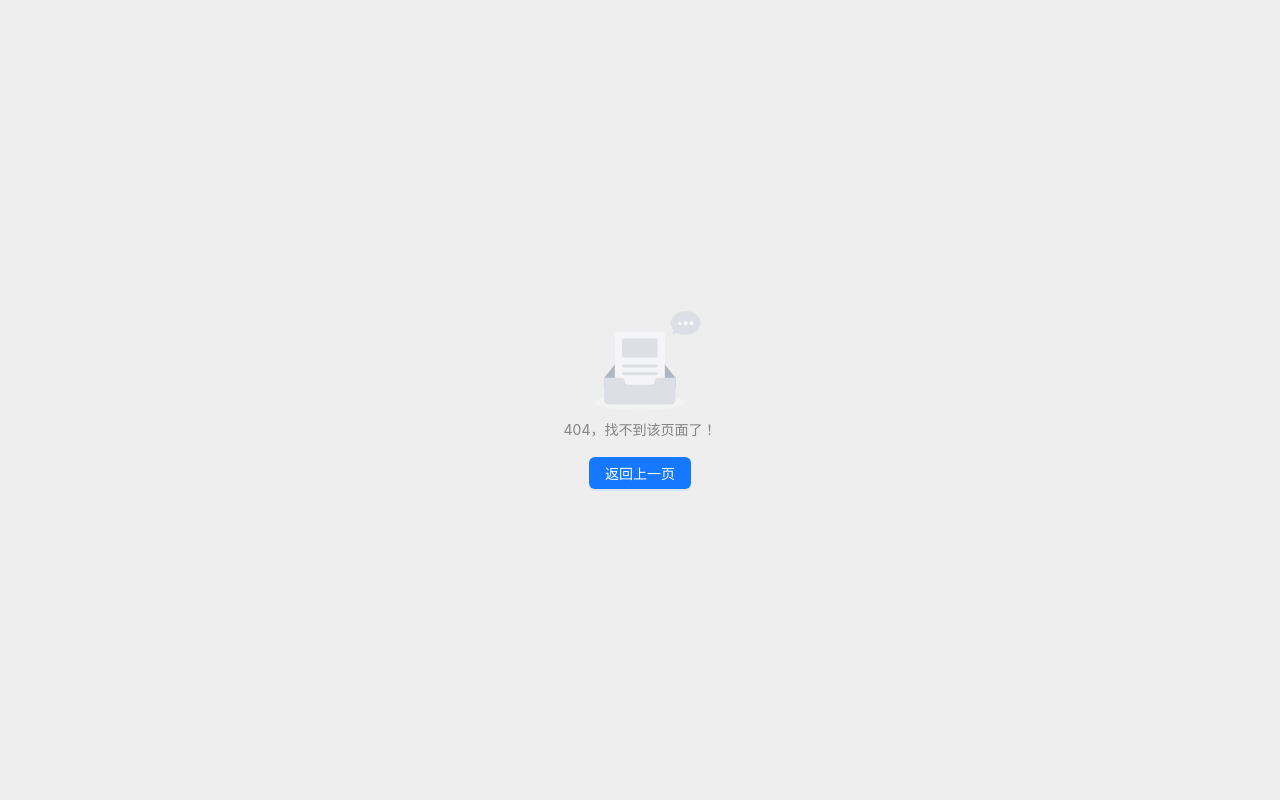
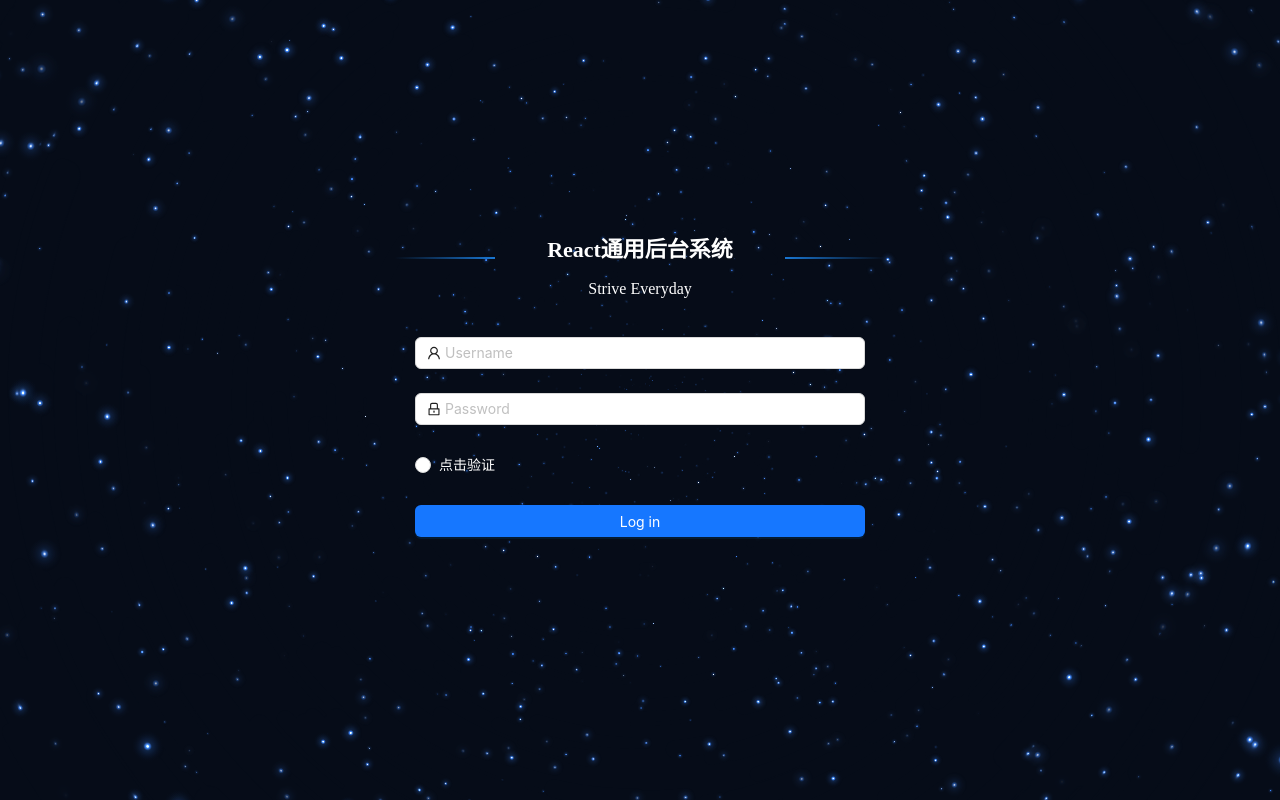
Before and after one commit to lin1126/react-management, a React (Vite) app: page /login in a window 1280 px wide. Before the commit this address had no page. Built offline with nearby package versions, Linux system fonts and the light colour scheme.

Commit message:
登录页

```diff
--- a/package.json
+++ b/package.json
@@ -10,6 +10,7 @@
     "preview": "vite preview"
   },
   "dependencies": {
+    "@alex_xu/react-slider-vertify": "^1.2.0",
     "@ant-design/icons": "^5.2.6",
     "antd": "^5.10.1",
     "react": "^18.2.0",
--- a/src/layout/index.tsx
+++ b/src/layout/index.tsx
@@ -1,6 +1,7 @@
-import { Breadcrumb, Layout } from 'antd'
+import { Breadcrumb, Layout, Button } from 'antd'
 import React, { useState } from 'react'
 import { Outlet } from 'react-router-dom'
+import { useNavigate } from 'react-router-dom'
 
 const { Header, Content, Footer, Sider } = Layout
 
@@ -8,6 +9,12 @@
 
 const App: React.FC = () => {
   const [collapsed, setCollapsed] = useState(false)
+
+  const NavigateTo = useNavigate()
+
+  const gotoLogin = () => {
+    NavigateTo('/login')
+  }
 
   return (
     <Layout style={{ minHeight: '100vh' }} id="components-layout-demo-side">
@@ -22,12 +29,23 @@
       <Layout className="site-layout">
         <Header
           className="site-layout-background"
-          style={{ padding: 0, paddingLeft: '16px' }}
+          style={{
+            padding: 0,
+            paddingLeft: '16px',
+            paddingRight: '16px',
+            display: 'flex',
+            justifyContent: 'space-between',
+          }}
         >
           <Breadcrumb style={{ lineHeight: '64px' }}>
             <Breadcrumb.Item>User</Breadcrumb.Item>
             <Breadcrumb.Item>Bill</Breadcrumb.Item>
           </Breadcrumb>
+          <div>
+            <Button type="primary" onClick={gotoLogin}>
+              登录
+            </Button>
+          </div>
         </Header>
         <Content
           style={{ margin: '16px 16px 0' }}
--- /dev/null
+++ b/src/views/Login/bg.ts
@@ -0,0 +1,116 @@
+export default function initLoginBg(){
+  var windowWidth = document.documentElement.clientWidth || document.body.clientWidth;
+var windowHeight = document.documentElement.clientHeight || document.body.clientHeight;
+// var windowWidth = window.clientWidth;
+// var windowHeight = window.clientHeight;
+var canvas = document.getElementById('canvas') as HTMLCanvasElement,
+ctx = canvas.getContext('2d') as CanvasRenderingContext2D,
+w = canvas.width = windowWidth,
+h = canvas.height = windowHeight,
+
+hue = 217,
+stars:IntStart[] = [],
+count = 0,
+maxStars = 1500;//星星数量
+
+var canvas2 = document.createElement('canvas') ,
+ctx2 = canvas2.getContext('2d') as CanvasRenderingContext2D;
+canvas2.width = 100;
+canvas2.height = 100;
+var half = canvas2.width / 2,
+gradient2 = ctx2.createRadialGradient(half, half, 0, half, half, half);
+gradient2.addColorStop(0.025, '#CCC');
+gradient2.addColorStop(0.1, 'hsl(' + hue + ', 61%, 33%)');
+gradient2.addColorStop(0.25, 'hsl(' + hue + ', 64%, 6%)');
+gradient2.addColorStop(1, 'transparent');
+
+ctx2.fillStyle = gradient2;
+ctx2.beginPath();
+ctx2.arc(half, half, half, 0, Math.PI * 2);
+ctx2.fill();
+
+// End cache
+
+function random(min:number, max=0) {
+if (arguments.length < 2) {
+  max = min;
+  min = 0;
+}
+
+if (min > max) {
+  var hold = max;
+  max = min;
+  min = hold;
+}
+
+return Math.floor(Math.random() * (max - min + 1)) + min;
+}
+
+function maxOrbit(x:number, y:number) {
+var max = Math.max(x, y),
+  diameter = Math.round(Math.sqrt(max * max + max * max));
+return diameter / 2;
+//星星移动范围，值越大范围越小，
+}
+interface IntStart{
+orbitRadius:number;
+radius:number;
+orbitX:number;
+orbitY:number
+timePassed:number;
+speed:number;
+alpha:number;
+draw:()=>void;
+}
+var Star = function(this: IntStart) {
+
+this.orbitRadius = random(maxOrbit(w, h));
+this.radius = random(60, this.orbitRadius) / 18;
+//星星大小
+this.orbitX = w / 2;
+this.orbitY = h / 2;
+this.timePassed = random(0, maxStars);
+this.speed = random(this.orbitRadius) / 500000;
+//星星移动速度
+this.alpha = random(2, 10) / 10;
+
+count++;
+stars[count] = this;
+}
+
+Star.prototype.draw = function() {
+var x = Math.sin(this.timePassed) * this.orbitRadius + this.orbitX,
+  y = Math.cos(this.timePassed) * this.orbitRadius + this.orbitY,
+  twinkle = random(10);
+
+if (twinkle === 1 && this.alpha > 0) {
+  this.alpha -= 0.05;
+} else if (twinkle === 2 && this.alpha < 1) {
+  this.alpha += 0.05;
+}
+
+ctx.globalAlpha = this.alpha;
+ctx.drawImage(canvas2, x - this.radius / 2, y - this.radius / 2, this.radius, this.radius);
+this.timePassed += this.speed;
+}
+
+for (var i = 0; i < maxStars; i++) {
+new Star.prototype.constructor();
+}
+
+function animation() {
+ctx.globalCompositeOperation = 'source-over';
+ctx.globalAlpha = 0.5; //尾巴
+ctx.fillStyle = 'hsla(' + hue + ', 64%, 6%, 2)';
+ctx.fillRect(0, 0, w, h)
+
+ctx.globalCompositeOperation = 'lighter';
+for (var i = 1, l = stars.length; i < l; i++) {
+  stars[i].draw();
+};
+
+window.requestAnimationFrame(animation);
+}
+
+animation();
+}
--- /dev/null
+++ b/src/views/Login/components/LoginForm.module.scss
@@ -0,0 +1,15 @@
+.vertifyPage {
+  position: relative;
+  .vertifyBox {
+    position: absolute;
+    left: 0;
+    bottom: 0;
+    z-index: 999;
+    background: #000;
+  }
+}
+
+.vertifyText {
+  color: #fff;
+  cursor: pointer;
+}
--- /dev/null
+++ b/src/views/Login/components/LoginForm.tsx
@@ -0,0 +1,98 @@
+import React, { useState } from 'react'
+import { LockOutlined, UserOutlined } from '@ant-design/icons'
+import { Button, Form, Input, Radio } from 'antd'
+import { Vertify } from '@alex_xu/react-slider-vertify'
+import styles from './LoginForm.module.scss'
+import { useNavigate } from 'react-router-dom'
+
+const LoginForm: React.FC = () => {
+  const useNavigateTo = useNavigate()
+  const [loginForm] = Form.useForm()
+  const onFinish = (values: any) => {
+    if (vertify) {
+      if (values.username == 'admin' && values.password == 'admin123') {
+        useNavigateTo('/')
+      } else {
+        setVertify(false)
+        loginForm.resetFields()
+        alert('请填写正确的账号密码')
+      }
+    } else {
+      setVertifyShow(true)
+    }
+  }
+
+  const [vertifyShow, setVertifyShow] = useState<boolean>(false)
+  const [vertify, setVertify] = useState<boolean>(false)
+
+  // 验证成功逻辑
+  const onVertifySuccess = () => {
+    setVertify(true)
+    setVertifyShow(false)
+  }
+
+  return (
+    <div className={styles.vertifyPage}>
+      <div
+        className={styles.vertifyBox}
+        style={vertifyShow ? {} : { display: 'none' }}
+      >
+        <Vertify
+          width={320}
+          height={160}
+          visible={vertifyShow}
+          onSuccess={onVertifySuccess} //成功触发事件
+          onFail={() => setVertify(false)} // 失败触发事件
+        />
+      </div>
+
+      <Form
+        form={loginForm}
+        name="normal_login"
+        className="login-form"
+        initialValues={{ remember: true }}
+        onFinish={onFinish}
+      >
+        <Form.Item
+          name="username"
+          rules={[{ required: true, message: 'Please input your Username!' }]}
+        >
+          <Input
+            prefix={<UserOutlined className="site-form-item-icon" />}
+            placeholder="Username"
+          />
+        </Form.Item>
+        <Form.Item
+          name="password"
+          rules={[{ required: true, message: 'Please input your Password!' }]}
+        >
+          <Input
+            prefix={<LockOutlined className="site-form-item-icon" />}
+            type="password"
+            placeholder="Password"
+          />
+        </Form.Item>
+        <Form.Item>
+          <Radio
+            checked={vertify}
+            onClick={() => {
+              vertify ? '' : setVertifyShow(true)
+            }}
+          >
+            <div className={styles.vertifyText}>
+              {vertify ? '验证成功' : '点击验证'}
+            </div>
+          </Radio>
+        </Form.Item>
+
+        <Form.Item>
+          <Button type="primary" htmlType="submit" block>
+            Log in
+          </Button>
+        </Form.Item>
+      </Form>
+    </div>
+  )
+}
+
+export default LoginForm
--- /dev/null
+++ b/src/views/Login/index.tsx
@@ -0,0 +1,30 @@
+import React, { useEffect } from 'react'
+import styles from './login.module.scss'
+import initLoginBg from './bg'
+import LoginForm from './components/LoginForm'
+const Login = () => {
+  useEffect(() => {
+    initLoginBg()
+    window.onresize = () => {
+      initLoginBg()
+    }
+  }, [])
+
+  return (
+    <div className={styles.loginPage}>
+      <canvas id="canvas" style={{ display: 'block' }}></canvas>
+      {/* 登录部分 */}
+      <div className={styles.loginBox}>
+        {/* 标题部分 */}
+        <div className={styles.title}>
+          <h1>React通用后台系统</h1>
+          <p>Strive Everyday</p>
+        </div>
+        {/* 表单部分 */}
+        <LoginForm></LoginForm>
+      </div>
+    </div>
+  )
+}
+
+export default Login
--- /dev/null
+++ b/src/views/Login/login.module.scss
@@ -0,0 +1,40 @@
+.loginPage{
+  position: relative;
+  .loginBox{
+      width: 450px;
+      position: absolute;
+      left: 50%;
+      top: 50%;
+      transform: translate(-50%,-50%);
+      color:#fff;
+
+      h1{
+          font-weight: bold;
+          font-size: 22px;
+          text-align: center;
+          color:#fff;
+      }
+      p{
+          text-align: center;
+          margin: 20px 0;
+      }
+      .title{
+          margin-bottom: 40px;
+          position: relative;
+          &:before,&:after{
+              content:"";
+              width: 100px;
+              height: 2px;
+              position: absolute;
+              background: linear-gradient(to right,rgba(255,255,255,0),#1976D2);
+              left: -20px;
+              top:18px;
+          }
+          &:after{
+              left: auto;
+              background: linear-gradient(to left,rgba(255,255,255,0),#1976D2);
+              right: -20px;
+          }
+      }
+  }
+}
```
Also changed, not shown: src/router/index.tsx (+7 -2 lines), 1 other file (tests, documents, lock files or other folders).
